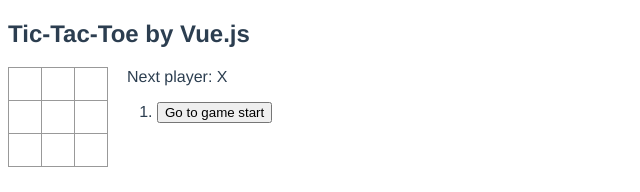
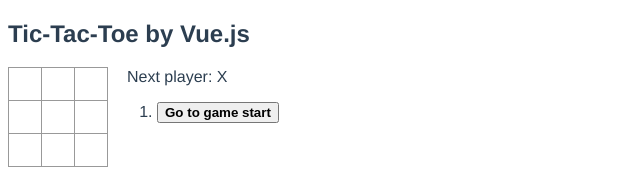
Before and after one commit to KushibikiMashu/vue-tic-tac-toe, a Vue app: page / in a window 1280 px wide. Shown: the top 192 px of the page, without its empty margins (0-640 px from the left). Built offline with nearby package versions, Linux system fonts and the light colour scheme.

Commit message:
feat: 選択した着手を太文字にする

```diff
--- a/src/components/Game.vue
+++ b/src/components/Game.vue
@@ -1,13 +1,17 @@
 <template>
   <div class="game">
     <div class="game-board">
-    <board :squares="getCurrent" :onclick="(i) => handleClick(i)" />
+      <board :squares="getCurrent" :onclick="(i) => handleClick(i)"/>
     </div>
     <div class="game-info">
       <div>{{ getStatus }}</div>
       <ol>
         <li v-for="(_, move) in history" :key="move">
-          <button @click="jumpTo(move)">{{ move ? `Go to move #${move}` : 'Go to game start' }}</button>
+          <button @click="jumpTo(move)">
+            <span v-if="move === stepNumber"
+                  class="game-stepButton-bold">{{ move ? `Go to move #${move}` : 'Go to game start' }}</span>
+            <span v-else>{{ move ? `Go to move #${move}` : 'Go to game start' }}</span>
+          </button>
         </li>
       </ol>
     </div>
@@ -105,4 +109,8 @@
 ol, ul {
   padding-left: 30px;
 }
+
+.game-stepButton-bold {
+  font-weight: bold;
+}
 </style>
```
Lines whose indentation alone changed are shown as unchanged.
